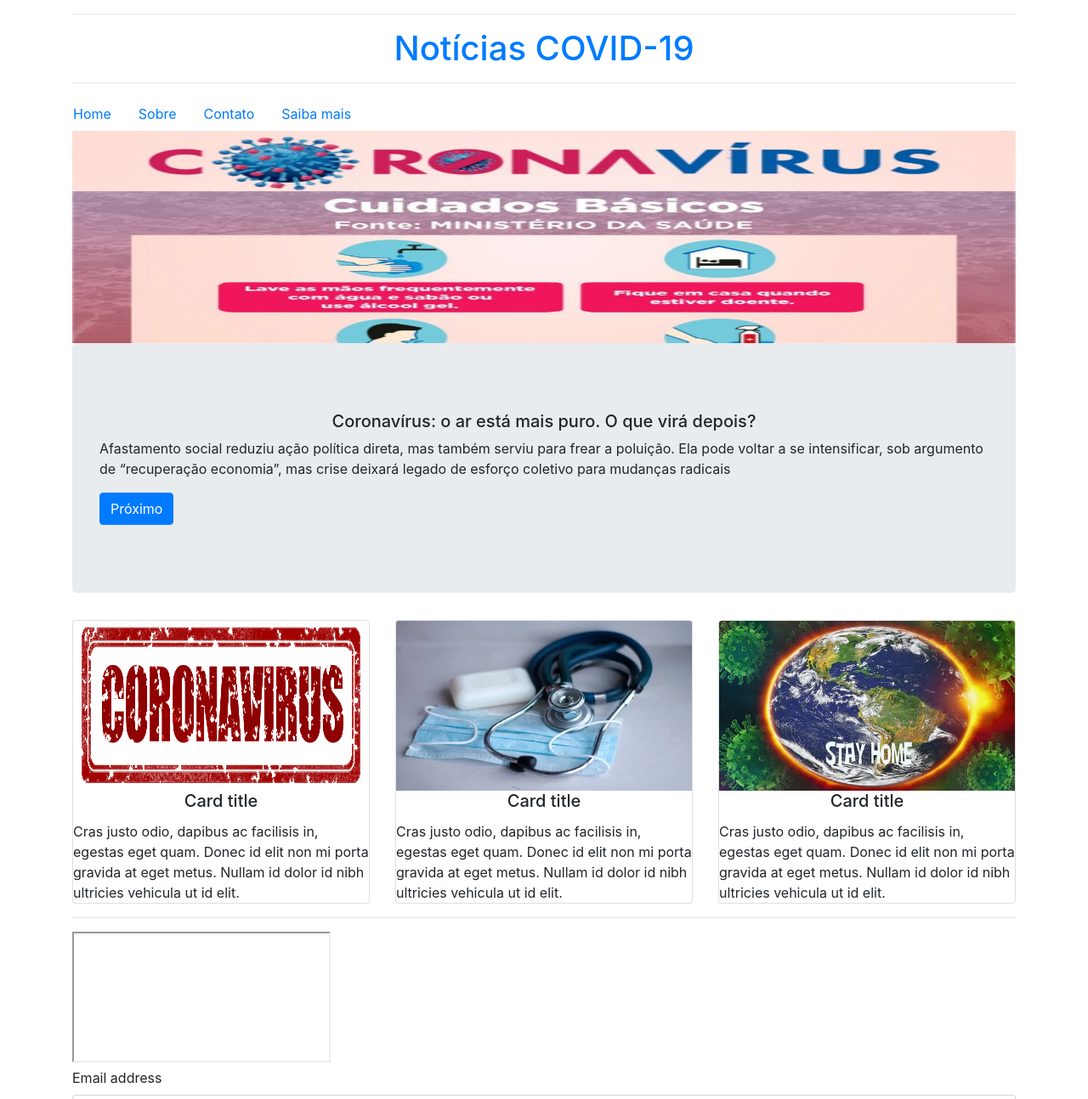
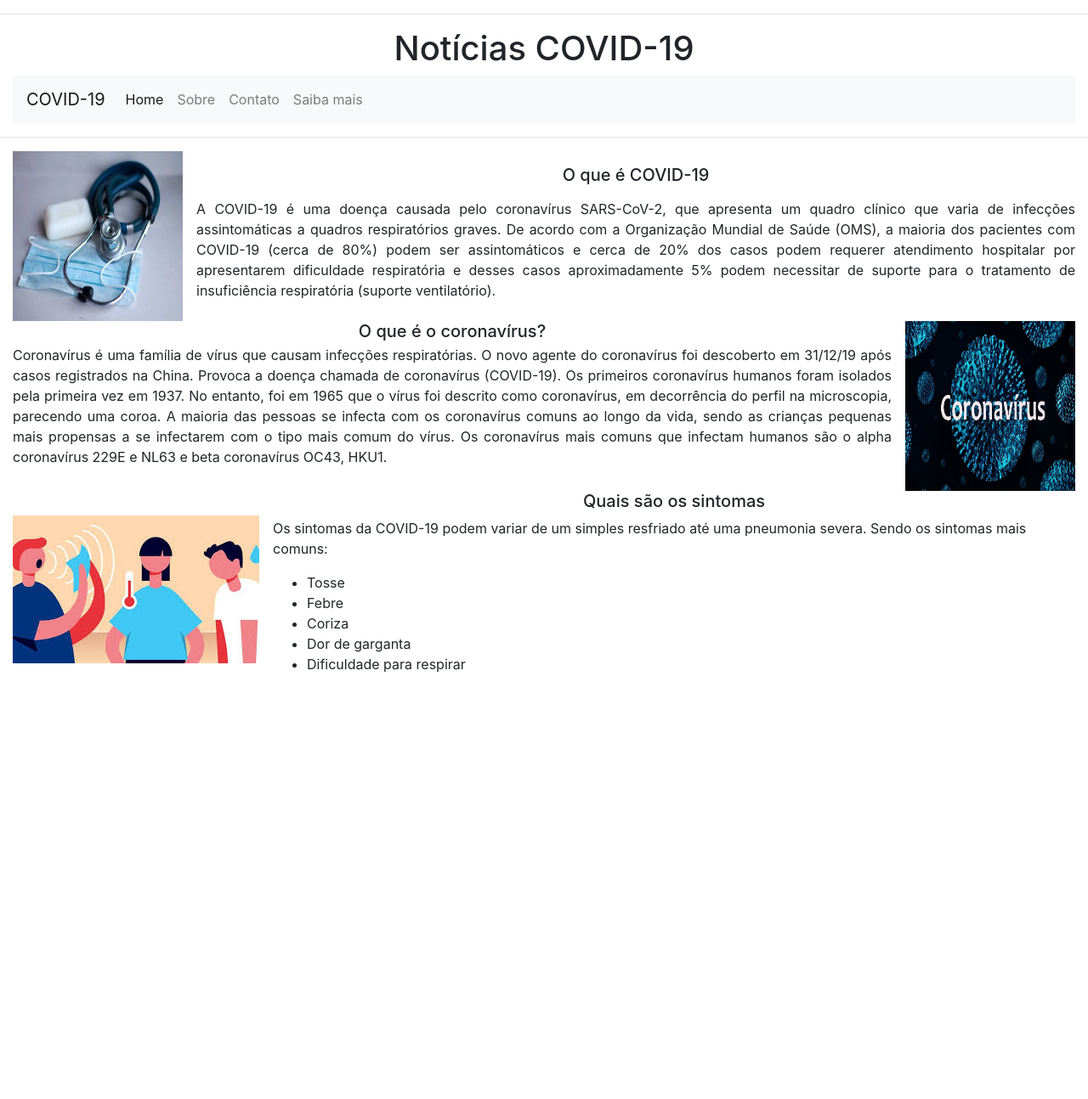
Before and after one commit to daycorvalan09/Bootstrap, a plain HTML site: page index.html in a window 1280 px wide. Shown: the top 1294 px of the page at 85% size. After the commit the page ends 810 px from the top, so only its background shows below. Drawn offline with nearby package versions, Linux system fonts and the light colour scheme; grey boxes are pictures that could not be loaded.

Commit message:
Bootstrap

```diff
--- a/index.html
+++ b/index.html
@@ -15,172 +15,74 @@
 
   </head>
   <body>
-    <div class="container">
-      <div class="row">
-        <div class="col-md-12">
-          <h1>
+
     <hr>
-            <h1><p class="text-primary"> Notícias COVID-19</p></h1>
+    <h1>Notícias COVID-19</h1>
+
+    <div class="container-fluid">
+      <nav class="navbar navbar-expand-lg navbar-light bg-light">
+        <a class="navbar-brand" href="#">COVID-19</a>
+        <button class="navbar-toggler" type="button" data-toggle="collapse" data-target="#navbarNavAltMarkup" aria-controls="navbarNavAltMarkup" aria-expanded="false" aria-label="Alterna navegação">
+          <span class="navbar-toggler-icon"></span>
+        </button>
+        <div class="navbar-collapse" id="navbarNavAltMarkup">
+          <div class="navbar-nav">
+            <a class="nav-item nav-link active" href="#">Home</a>
+            <a class="nav-item nav-link" href="#">Sobre</a>
+            <a class="nav-item nav-link" href="#">Contato</a>
+            <a class="nav-item nav-link" href="#">Saiba mais</a>
+          </div>
+        </div>
+      </nav>
+    </div>
     <hr>
-          </h1>
+    <div class="container-fluid">
+    <div class="media">
+      <img class="align-self-center mr-3" src="imagem/coronavirus-4984406__340.webp " alt="Imagem de exemplo genérica" width="200" height="200" >
+      <div class="media-body">
+        <p><h5>O que é COVID-19</h5></p>
+        <p class="text-justify">A COVID-19 é uma doença causada pelo coronavírus SARS-CoV-2, que apresenta um quadro clínico que varia de infecções assintomáticas a quadros respiratórios graves. De acordo com a Organização Mundial de Saúde (OMS), a maioria dos pacientes com COVID-19 (cerca de 80%) podem ser assintomáticos e cerca de 20% dos casos podem requerer atendimento hospitalar por apresentarem dificuldade respiratória e desses casos aproximadamente 5% podem necessitar de suporte para o tratamento de insuficiência respiratória (suporte ventilatório).</p>
+      </div>
     </div>
 
+    <div class="media">
+      <div class="media-body">
+        <h5 class="mt-0 mb-1">O que é o coronavírus?</h5>
+        <p class="text-justify">Coronavírus é uma família de vírus que causam infecções respiratórias. O novo agente do coronavírus foi descoberto em 31/12/19 após casos registrados na China. Provoca a doença chamada de coronavírus (COVID-19).
 
-        <ul class="nav">
-          <li class="nav-item">
-            <a class="nav-link active" href="#">Home</a>
-          </li>
-          <li class="nav-item">
-            <a class="nav-link" href="#">Sobre</a>
-          </li>
-          <li class="nav-item">
-            <a class="nav-link active" href="#">Contato</a>
-          </li>
-          <li class="nav-item">
-            <a class="nav-link active" href="#">Saiba mais</a>
-          </li>
-          <li class="nav-item dropdown ml-md-auto">
+Os primeiros coronavírus humanos foram isolados pela primeira vez em 1937. No entanto, foi em 1965 que o vírus foi descrito como coronavírus, em decorrência do perfil na microscopia, parecendo uma coroa.
+
+A maioria das pessoas se infecta com os coronavírus comuns ao longo da vida, sendo as crianças pequenas mais propensas a se infectarem com o tipo mais comum do vírus. Os coronavírus mais comuns que infectam humanos são o alpha coronavírus 229E e NL63 e beta coronavírus OC43, HKU1.</p>
       </div>
-          </li>
+      <img class="ml-3" src="imagem/coronavirus.jpg" alt="Imagem de exemplo genérica" width="200" height="200" >
+    </div>
+    <div class="media">
+      <img class="align-self-center mr-3" src="imagem/Sintomas.jpg" alt="Imagem de exemplo genérica">
+      <div class="media-body">
+        <h5 class="mt-0">Quais são os sintomas</h5>
+        <p>Os sintomas da COVID-19 podem variar de um simples resfriado até uma pneumonia severa. Sendo os sintomas mais comuns:</p>
+          <ul>
+            <li>Tosse</li>
+            <li>Febre</li>
+            <li>Coriza </li>
+            <li>Dor de garganta</li>
+            <li>Dificuldade para respirar</li>
           </ul>
-
-
-          <div class="carousel slide" id="carousel-349722">
-            <ol class="carousel-indicators">
-              <li data-slide-to="0" data-target="#carousel-349722" class="active">
-              </li>
-              <li data-slide-to="1" data-target="#carousel-349722">
-              </li>
-              <li data-slide-to="2" data-target="#carousel-349722">
-              </li>
-            </ol>
-
-
-            <div class="carousel-inner">
-              <div class="carousel-item active">
-                <img class="d-block w-100" alt="Carousel Bootstrap First" src="imagem/MOtivo.jpg" width="250" height="250"  />
-                <div class="carousel-caption">
       </div>
     </div>
 
 
-              <div class="carousel-item">
-                <img class="d-block w-100" alt="Carousel Bootstrap Second" src="imagem/Pare" width="250" height="250" />
-                <div class="carousel-caption" >
-                </div>
-              </div>
-
-
-              <div class="carousel-item">
-                <img class="d-block w-100" alt="Carousel Bootstrap Third" src="imagem/ficar em casa.jpg" width="250" height="250"  />
-                <div class="carousel-caption">
-                </div>
-              </div>
-
-              <div class="jumbotron">
-                <p>
-                  <h5>Coronavírus: o ar está mais puro. O que virá depois?</h5>
-                  Afastamento social reduziu ação política direta, mas também serviu para frear a poluição. Ela pode voltar a se intensificar, sob argumento de “recuperação economia”, mas crise deixará legado de esforço coletivo para mudanças radicais
-                </p>
-                <p>
-                  <a class="btn btn-primary btn-large" href="#">Próximo</a>
-                </p>
-              </div>
-              <form role="form">
-                <div class="form-group">
 
 
 
 
-            </div> <a class="carousel-control-prev" href="#carousel-349722" data-slide="prev"><span class="carousel-control-prev-icon"></span> <span class="sr-only">Previous</span></a> <a class="carousel-control-next" href="#carousel-349722" data-slide="next"><span class="carousel-control-next-icon"></span> <span class="sr-only">Next</span></a>
-            <div class="row">
-            <div class="col-md-4">
-              <div class="card">
-                <img class="card-img-top" alt="Bootstrap Thumbnail First" src="imagem/coronavirus-4817431__340.webp" width="200" height="200" />
-                <div class="card-block">
-                  <h5 class="card-title">
-                    Card title
-                  </h5>
-                  <p class="card-text">
-                    Cras justo odio, dapibus ac facilisis in, egestas eget quam. Donec id elit non mi porta gravida at eget metus. Nullam id dolor id nibh ultricies vehicula ut id elit.
-                  </p>
-                </div>
-              </div>
-            </div>
 
 
-            <div class="col-md-4">
-              <div class="card">
-                <img class="card-img-top" alt="Bootstrap Thumbnail Second" src="imagem/coronavirus-4984406__340.webp" width="200" height="200" />
-                <div class="card-block">
-                  <h5 class="card-title">
-                    Card title
-                  </h5>
-                  <p class="card-text">
-                    Cras justo odio, dapibus ac facilisis in, egestas eget quam. Donec id elit non mi porta gravida at eget metus. Nullam id dolor id nibh ultricies vehicula ut id elit.
-                  </p>
-                </div>
-              </div>
-            </div>
 
 
-            <div class="col-md-4">
-              <div class="card">
-                <img class="card-img-top" alt="Bootstrap Thumbnail Third" src="imagem/coronavirus-4991812__340.jpg" width="200" height="200"/>
-                <div class="card-block">
-                  <h5 class="card-title">
-                    Card title
-                  </h5>
-                  <p class="card-text">
-                    Cras justo odio, dapibus ac facilisis in, egestas eget quam. Donec id elit non mi porta gravida at eget metus. Nullam id dolor id nibh ultricies vehicula ut id elit.
-                  </p>
-                </div>
-              </div>
-            </div>
-          </div>
-          <hr>
 
-          <div class="embed-responsive-16by9">
-            <iframe class="embed-responsive-item" src="https://www.youtube.com/embed/zpOULjyy-n8?rel=0 " allowfullscreen></iframe>
 
   </div>
-              <label for="exampleInputEmail1">
-                Email address
-              </label>
-              <input type="email" class="form-control" id="exampleInputEmail1" />
-            </div>
-            <div class="form-group">
-
-              <label for="exampleInputPassword1">
-                Password
-              </label>
-              <input type="password" class="form-control" id="exampleInputPassword1" />
-            </div>
-            <div class="form-group">
-
-              <label for="exampleInputFile">
-                File input
-              </label>
-              <input type="file" class="form-control-file" id="exampleInputFile" />
-              <p class="help-block">
-                Example block-level help text here.
-              </p>
-            </div>
-            <div class="checkbox">
-
-              <label>
-                <input type="checkbox" /> Check me out
-              </label>
-            </div>
-            <button type="submit" class="btn btn-primary">
-              Submit
-            </button>
-          </form>
-        </div>
-      </div>
-    </div>
-
-
 
 
    <script src="https://code.jquery.com/jquery-3.3.1.slim.min.js" integrity="sha384-q8i/X+965DzO0rT7abK41JStQIAqVgRVzpbzo5smXKp4YfRvH+8abtTE1Pi6jizo" crossorigin="anonymous"></script>
```
Also changed, not shown: imagem/Capturar.PNG (added), imagem/Cuidados.jpg (added), imagem/Sintomas.jpg (added). Lines whose indentation alone changed are shown as unchanged.
